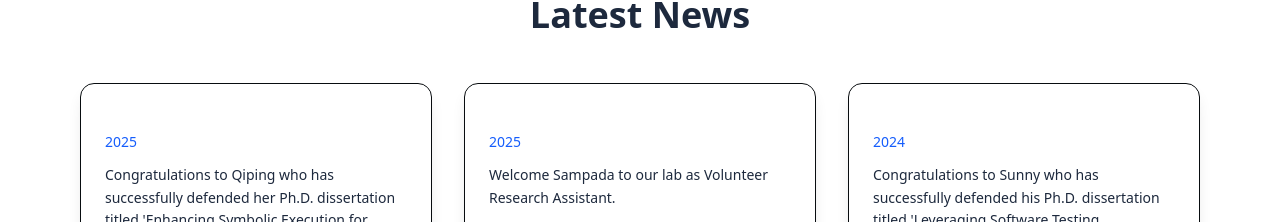
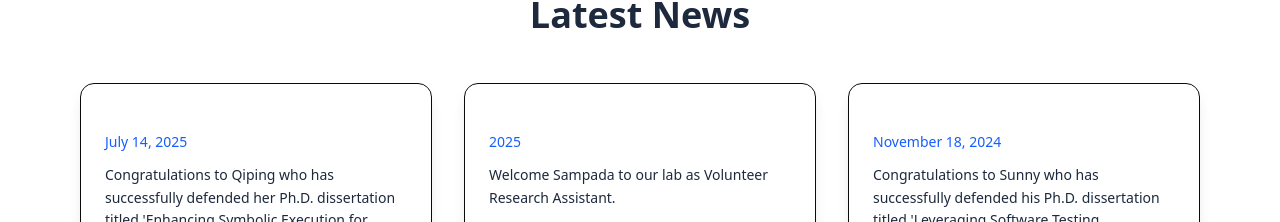
Before and after one commit to sercatuta-lei/sercatuta-lei.github.io, a Next.js app: page / in a window 1280 px wide. Shown: the part 1936-2158 px from the top of the page. Built offline with nearby package versions, Linux system fonts and the light colour scheme.

Commit message:
Add specific dates to Qiping (July 14, 2025) and Sunny (November 18, 2024) dissertation defense news

```diff
--- a/app/allnews/page.tsx
+++ b/app/allnews/page.tsx
@@ -5,7 +5,7 @@ import Link from "next/link";
 
 const news = [
   {
-    date: "2025",
+    date: "July 14, 2025",
     headline: "Congratulations to Qiping who has successfully defended her Ph.D. dissertation titled 'Enhancing Symbolic Execution for Solidity Smart Contracts'.",
   },
   {
@@ -13,7 +13,7 @@ const news = [
     headline: "Welcome Sampada to our lab as Volunteer Research Assistant.",
   },
   {
-    date: "2024",
+    date: "November 18, 2024",
     headline: "Congratulations to Sunny who has successfully defended his Ph.D. dissertation titled 'Leveraging Software Testing Techniques to Explain, Analyze, and Debug Machine Learning Models'.",
   },
   {
--- a/app/page.tsx
+++ b/app/page.tsx
@@ -8,7 +8,7 @@ import Link from "next/link";
 // News data
 const newsData = [
   {
-    date: "2025",
+    date: "July 14, 2025",
     headline: "Congratulations to Qiping who has successfully defended her Ph.D. dissertation titled 'Enhancing Symbolic Execution for Solidity Smart Contracts'.",
   },
   {
@@ -16,7 +16,7 @@ const newsData = [
     headline: "Welcome Sampada to our lab as Volunteer Research Assistant.",
   },
   {
-    date: "2024",
+    date: "November 18, 2024",
     headline: "Congratulations to Sunny who has successfully defended his Ph.D. dissertation titled 'Leveraging Software Testing Techniques to Explain, Analyze, and Debug Machine Learning Models'.",
   },
   {
```
